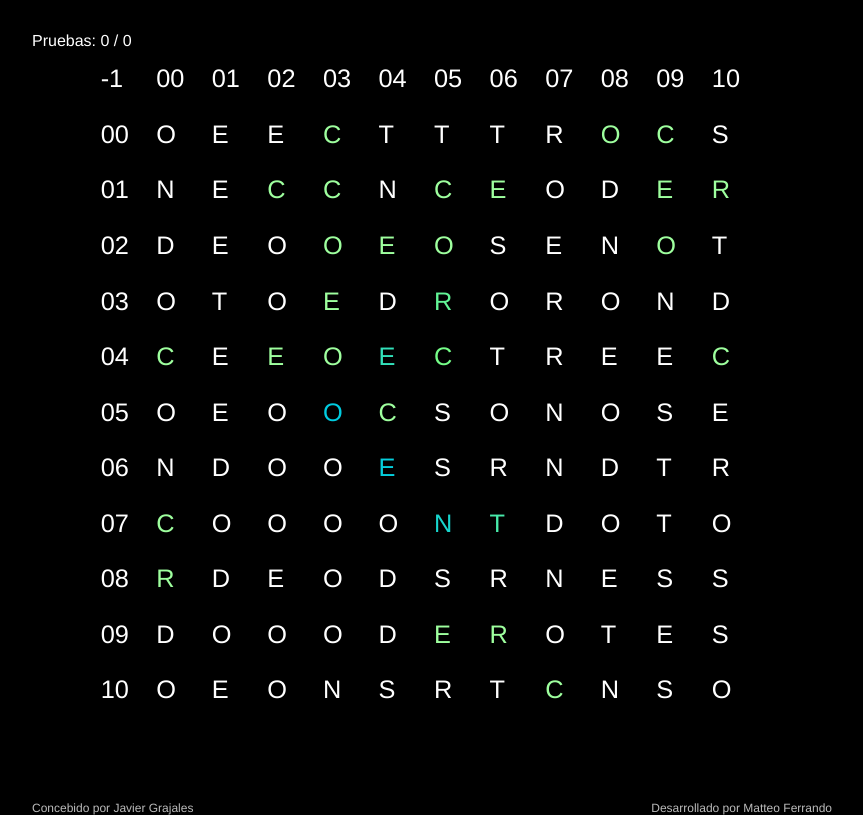
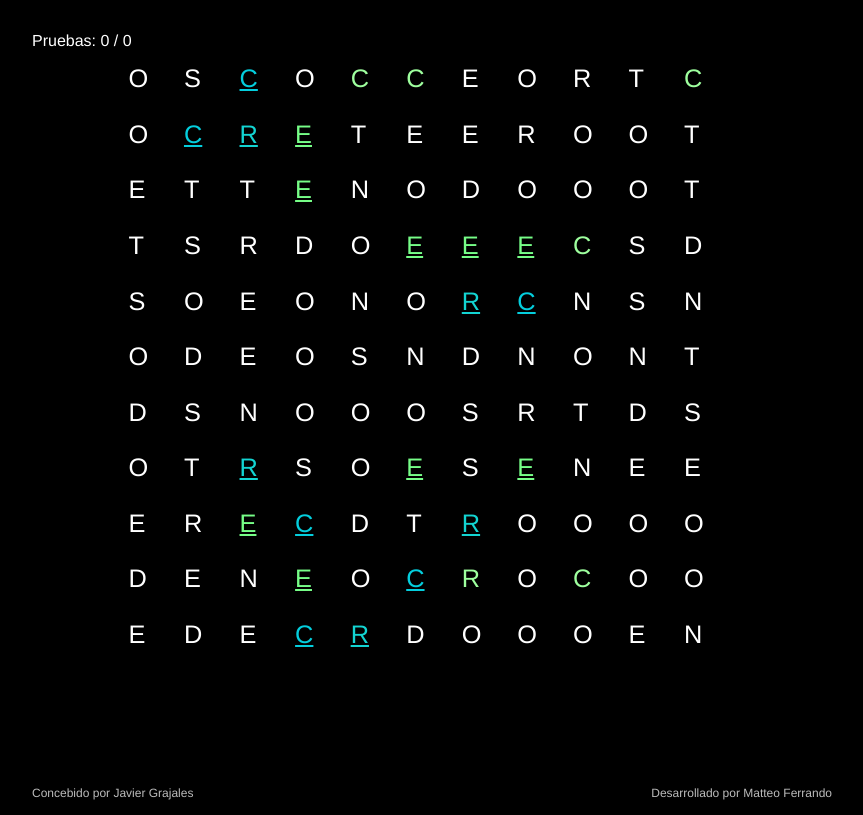
Before and after one commit to chamini2/creoentodos, a website: page index.html in a window 1280 px wide. Shown: the whole page, without its empty margins (208-1071 px from the left). Drawn offline with nearby package versions, Linux system fonts and the light colour scheme; files that its build step writes are made by us from their sources.

Commit message:
times and styles _closer_ to specification

```diff
--- a/index.css
+++ b/index.css
@@ -46,20 +46,20 @@ a:hover {
   }
 }
 
-@keyframes completed {
+@keyframes non-completed {
   0% {
-    color: #e4c000;
+    color: #ffffff;
   }
   50% {
-    color: #fffe81;
+    color: #000000;
   }
   100% {
-    color: #e4c000;
+    color: #ffffff;
   }
 }
 
-.completed {
-  animation-name: completed;
+.non-completed {
+  animation-name: non-completed;
   animation-duration: 1s;
   animation-iteration-count: infinite;
 }
@@ -68,6 +68,7 @@ a:hover {
   animation-name: marked;
   animation-duration: 4s;
   animation-iteration-count: infinite;
+  text-decoration: underline;
 }
 
 .passed {
--- a/index.html
+++ b/index.html
@@ -8,7 +8,7 @@
     Pruebas: <span id="accomplished"></span> / <span id="tried"></span>
     <table id="matrix">
       <tbody>
-        <tr>
+        <!-- <tr>
           <td>-1</td>
           <td>00</td>
           <td>01</td>
@@ -21,9 +21,9 @@
           <td>08</td>
           <td>09</td>
           <td>10</td>
-        </tr>
+        </tr> -->
         <tr>
-          <td>00</td>
+          <!-- <td>00</td> -->
           <td id='00_00'>_</td>
           <td id='00_01'>_</td>
           <td id='00_02'>_</td>
@@ -37,7 +37,7 @@
           <td id='00_10'>_</td>
         </tr>
         <tr>
-          <td>01</td>
+          <!-- <td>01</td> -->
           <td id='01_00'>_</td>
           <td id='01_01'>_</td>
           <td id='01_02'>_</td>
@@ -51,7 +51,7 @@
           <td id='01_10'>_</td>
         </tr>
         <tr>
-          <td>02</td>
+          <!-- <td>02</td> -->
           <td id='02_00'>_</td>
           <td id='02_01'>_</td>
           <td id='02_02'>_</td>
@@ -65,7 +65,7 @@
           <td id='02_10'>_</td>
         </tr>
         <tr>
-          <td>03</td>
+          <!-- <td>03</td> -->
           <td id='03_00'>_</td>
           <td id='03_01'>_</td>
           <td id='03_02'>_</td>
@@ -79,7 +79,7 @@
           <td id='03_10'>_</td>
         </tr>
         <tr>
-          <td>04</td>
+          <!-- <td>04</td> -->
           <td id='04_00'>_</td>
           <td id='04_01'>_</td>
           <td id='04_02'>_</td>
@@ -93,7 +93,7 @@
           <td id='04_10'>_</td>
         </tr>
         <tr>
-          <td>05</td>
+          <!-- <td>05</td> -->
           <td id='05_00'>_</td>
           <td id='05_01'>_</td>
           <td id='05_02'>_</td>
@@ -107,7 +107,7 @@
           <td id='05_10'>_</td>
         </tr>
         <tr>
-          <td>06</td>
+          <!-- <td>06</td> -->
           <td id='06_00'>_</td>
           <td id='06_01'>_</td>
           <td id='06_02'>_</td>
@@ -121,7 +121,7 @@
           <td id='06_10'>_</td>
         </tr>
         <tr>
-          <td>07</td>
+          <!-- <td>07</td> -->
           <td id='07_00'>_</td>
           <td id='07_01'>_</td>
           <td id='07_02'>_</td>
@@ -135,7 +135,7 @@
           <td id='07_10'>_</td>
         </tr>
         <tr>
-          <td>08</td>
+          <!-- <td>08</td> -->
           <td id='08_00'>_</td>
           <td id='08_01'>_</td>
           <td id='08_02'>_</td>
@@ -149,7 +149,7 @@
           <td id='08_10'>_</td>
         </tr>
         <tr>
-          <td>09</td>
+          <!-- <td>09</td> -->
           <td id='09_00'>_</td>
           <td id='09_01'>_</td>
           <td id='09_02'>_</td>
@@ -163,7 +163,7 @@
           <td id='09_10'>_</td>
         </tr>
         <tr>
-          <td>10</td>
+          <!-- <td>10</td> -->
           <td id='10_00'>_</td>
           <td id='10_01'>_</td>
           <td id='10_02'>_</td>
--- a/index.js
+++ b/index.js
@@ -42,7 +42,7 @@ function showMatrix(matrix) {
 }
 
 function markFound(found, cb, descr) {
-  const time = 500;
+  const time = 1000;
 
   function indexClass(index) {
     return `path_${index}`
@@ -72,11 +72,12 @@ function markFound(found, cb, descr) {
         if (times === size) {
           // Marked the word!
           accomplished += 1;
+          $('#matrix td').addClass('non-completed');
           _.forEach(descr, ({index}) => {
             // mark all completed ones
-            clss$(indexClass(index)).removeClass('passed marked').addClass('completed');
+            clss$(indexClass(index)).removeClass('non-completed').addClass('completed');
           });
-          return setTimeout(cb, 2000); // Show it longer
+          return setTimeout(cb, 3000); // Show it longer
         } else {
           return cb();
         }
@@ -91,7 +92,7 @@ function markFound(found, cb, descr) {
   return go(_.map(found, (rest, index) => ({index, rest})));
 }
 
-function clearMatrix(matrix, found, cb) {
+function clearMatrix() {
   _.times(size, (r) => {
     _.times(size, (c) => {
       index$(r, c).removeClass();
@@ -160,7 +161,7 @@ function find(matrix) {
 }
 
 function shuffledShownMatrix(matrix, times, cb) {
-  const time = 100;
+  const time = 200;
 
   showMatrix(matrix);
   if (times < 1) {
@@ -178,23 +179,19 @@ function logMatrix(matrix) {
 }
 
 function workIt(matrix) {
-  const time = 1000;
-
-  setTimeout(function() {
-    clearMatrix(matrix);
-    shuffledShownMatrix(matrix, 1, function(matrix) {
-      const found = find(matrix);
-      markFound(found, function(letters) {
-        showCounters();
-        workIt(matrix);
-      });
+  clearMatrix();
+  shuffledShownMatrix(matrix, 5, function(matrix) {
+    const found = find(matrix);
+    markFound(found, function(letters) {
+      showCounters();
+      workIt(matrix);
     });
-  }, time);
+  });
 }
 
 $(document).ready(function() {
   const matrix = initialMatrix();
   showCounters();
   showMatrix(matrix);
-  workIt(matrix);
+  setTimeout(() => workIt(matrix), 1000);
 });
```
Also changed, not shown: index.min.js.
